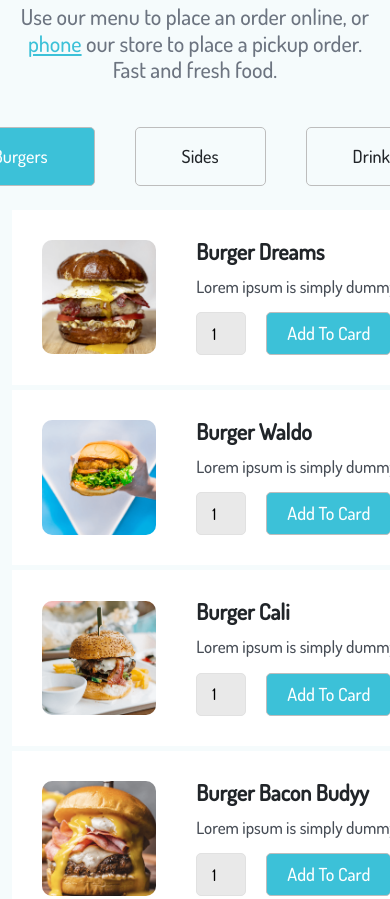
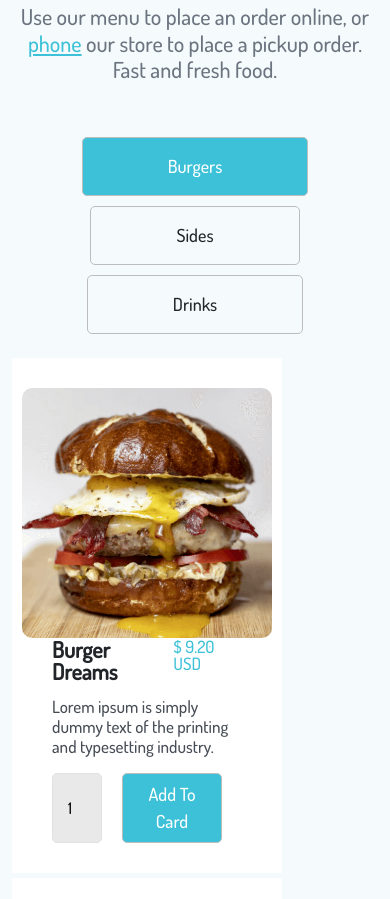
Before and after one commit to elshangurbanow/Food, a plain HTML site: page index.html in a window 390 px wide. Shown: the part 5265-6164 px from the top of the page. Drawn offline with nearby package versions, Linux system fonts and the light colour scheme.

Commit message:
responsiv766

```diff
--- a/_browse.sass
+++ b/_browse.sass
@@ -84,6 +84,22 @@
                 p
                     font-size: 17px
     @media screen and ( max-width: 767px )
+        .flexbtn
+            width: 700px
+            flex-flow: wrap
+            .btn
+                padding: 15px 85px
+                margin: 10px 20px 0 20px
+        .iphone
+            display: flex
+            flex-direction: column
+        .box
+            width: 270px
+            .imgbox
+                width: 250px
+            .textbox
+                width: 230px
+
     @media screen and ( max-width: 375px )
         .textbox
             width: 260px
--- a/index.html
+++ b/index.html
@@ -171,7 +171,7 @@
                     </div>
                 </div>
                 <div class="row">
-                    <div class="col-lg-6 col-lg-4 col-sm-12">
+                    <div class="col-lg-6 col-lg-4 col-lg-6 ol-sm-12">
                         <div class="box d-flex align-items-center iphone">
                             <div class="imgbox">
                                 <img src="Assets/8.png" alt="">
@@ -191,7 +191,7 @@
                             </div>
                         </div>
                     </div>
-                    <div class="col-lg-6 col-lg-4 col-sm-12">
+                    <div class="col-lg-6 col-lg-4 col-lg-6 col-sm-12">
                         <div class="box d-flex align-items-center iphone">
                             <div class="imgbox">
                                 <img src="Assets/9.png" alt="">
@@ -211,7 +211,7 @@
                             </div>
                         </div>
                     </div>
-                    <div class="col-lg-6 col-lg-4 col-sm-12">
+                    <div class="col-lg-6 col-lg-4 col-lg-6 col-sm-12">
                         <div class="box d-flex align-items-center iphone">
                             <div class="imgbox">
                                 <img src="Assets/10.png" alt="">
@@ -231,7 +231,7 @@
                             </div>
                         </div>
                     </div>
-                    <div class="col-lg-6 col-lg-4 col-sm-12">
+                    <div class="col-lg-6 col-lg-4 col-lg-6 col-sm-12">
                         <div class="box d-flex align-items-center iphone">
                             <div class="imgbox">
                                 <img src="Assets/11.png" alt="">
@@ -251,7 +251,7 @@
                             </div>
                         </div>
                     </div>
-                    <div class="col-lg-6 col-lg-4 col-sm-12">
+                    <div class="col-lg-6 col-lg-4 col-lg-6 col-sm-12">
                         <div class="box d-flex align-items-center iphone">
                             <div class="imgbox">
                                 <img src="Assets/12.png" alt="">
@@ -271,7 +271,7 @@
                             </div>
                         </div>
                     </div>
-                    <div class="col-lg-6 col-lg-4 col-sm-12">
+                    <div class="col-lg-6 col-lg-4 col-lg-6 col-sm-12">
                         <div class="box d-flex align-items-center iphone">
                             <div class="imgbox">
                                 <img src="Assets/13.png" alt="">
```
Also changed, not shown: style.css, 1 other file.
